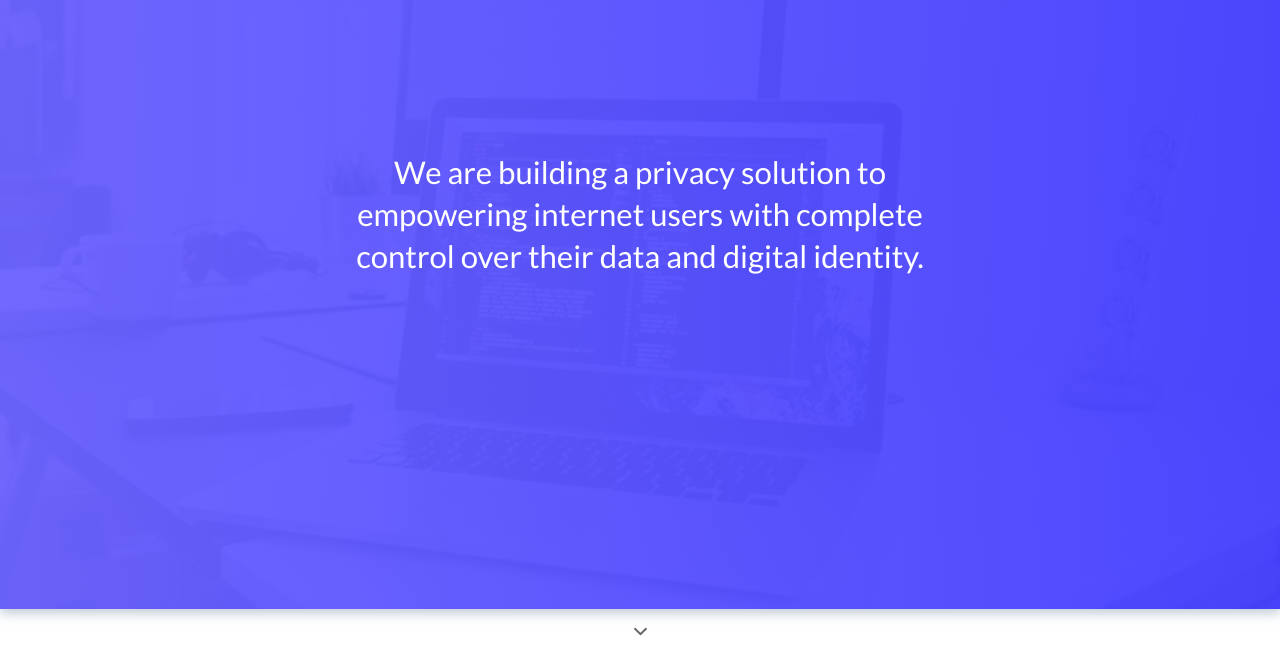
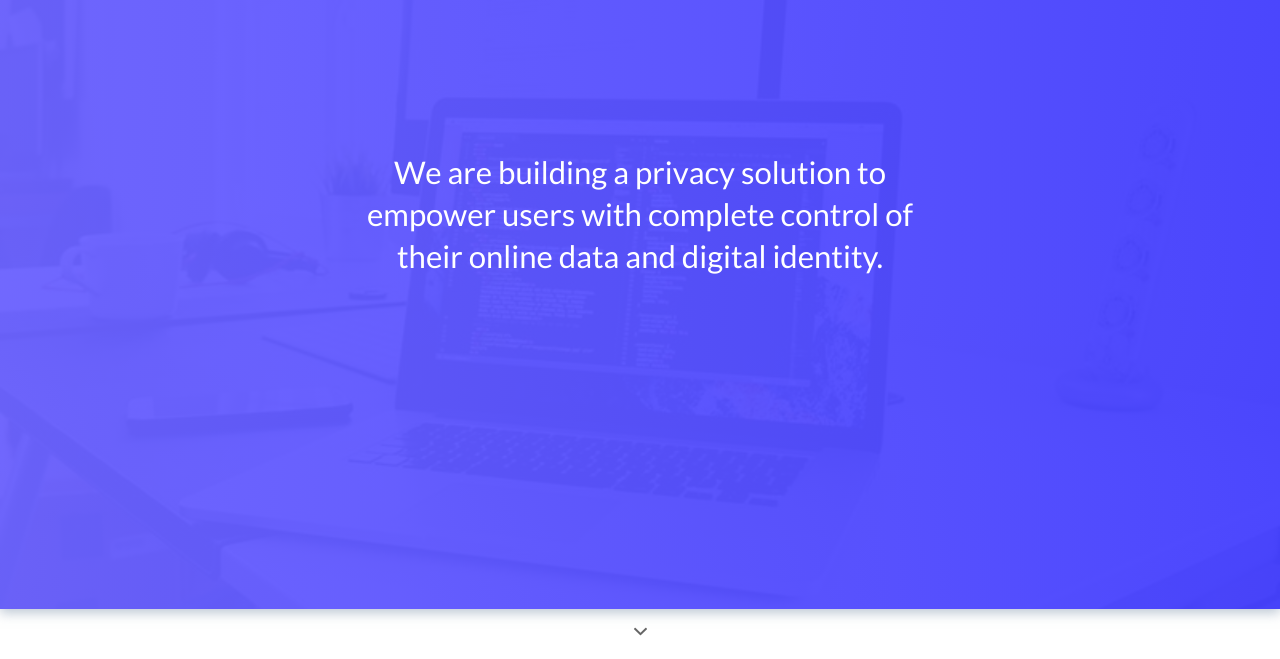
Before and after one commit to unstableantimatter/data_daddy, a plain HTML site: page index.html in a window 1280 px wide. Shown: the part 141-800 px from the top of the page. Drawn offline with Linux system fonts and the light colour scheme.

Commit message:
Update index.html

```diff
--- a/index.html
+++ b/index.html
@@ -33,7 +33,7 @@
 			<div class="container">
 				<div class="hero__content">
 					<div class="hero__content__inner" id='navConverter'>
-						<h1 class="hero__title">We are building a privacy solution to empowering internet users with complete control over their data and digital identity.</h1>
+						<h1 class="hero__title">We are building a privacy solution to empower users with complete control of their online data and digital identity.</h1>
 						<h1 class="hero__title"></h1>
 						<p class="hero__text"></p>
 					</div>
```
